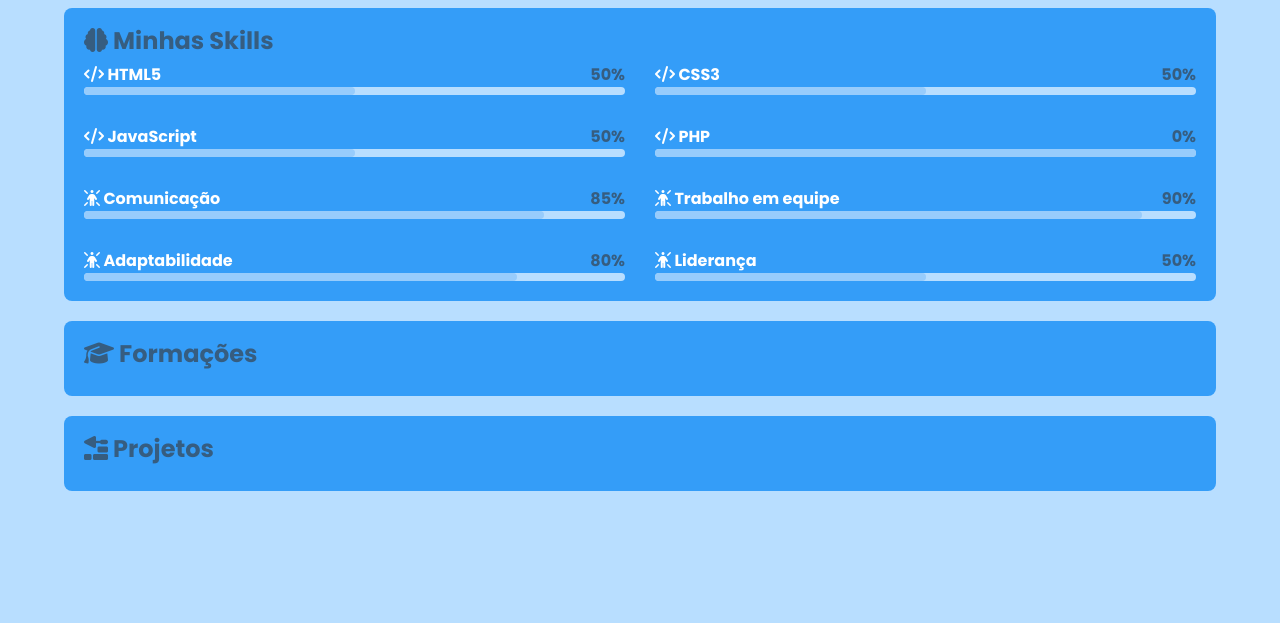
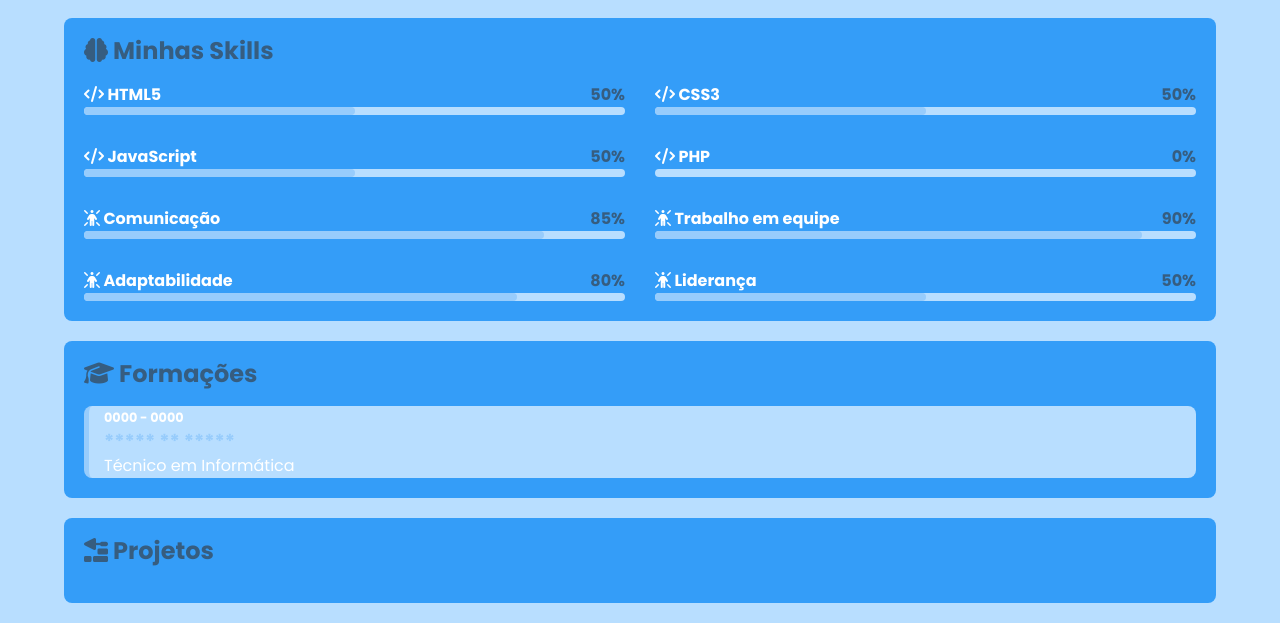
Before and after one commit to RyanGiraldi/projeto-portifolio, a plain HTML site: page index.html in a window 1280 px wide. Shown: the part 1155-1778 px from the top of the page. Before the commit the page ends 1666 px from the top, so only its background shows below. Drawn offline with Linux system fonts and the light colour scheme.

Commit message:
area de informações

```diff
--- a/estilos/style.css
+++ b/estilos/style.css
@@ -133,7 +133,7 @@
 
 article h2 {
   color: var(--destaque);
-  margin-bottom: 10px;
+  margin-bottom: 20px;
 }
 
 article#video .video-container {
@@ -188,6 +188,37 @@
   border-radius: 4px;
 } /*Fim Das Skills */
 
+#formacao-container {
+  display: flex;
+  flex-direction: column-reverse;
+  gap: 20px;
+}
+
+#formacao-container .curso {
+  background-color: var(--fundo-principal);
+  border-radius: 8px;
+  border-left: 5px solid var(--destaque-inverso);
+  padding-left: 15px;
+  transition: border-width 0.5s, border-color 0.5s;
+}
+
+#formacao-container .curso:hover {
+  border-left-width: 15px;
+  border-color: var(--destaque);
+  cursor: pointer;
+}
+
+#formacao-container .periodo {
+  font-size: 0.8em;
+  font-weight: bold;
+  color: var(--texto);
+}
+
+#formacao-container .instituicao {
+  color: var(--destaque-inverso);
+  font-size: 1.2em;
+}
+
 @media screen and (min-width: 768px) {
     #skill-container {
       grid-template-columns: 1fr 1fr;
--- a/index.html
+++ b/index.html
@@ -113,7 +113,7 @@
                             </span>
                         </div>
                         <div class="barra">
-                            <div class="progresso" style="width: 0  %;"></div>
+                            <div class="progresso" style="width: 0%;"></div>
                         </div>
                     </div>
 
@@ -184,6 +184,18 @@
                     <i class="fa-solid fa-graduation-cap"></i>
                     Formações
                 </h2>
+
+                <div id="formacao-container">
+                    <div class="curso">
+                        <p class="periodo">
+                            0000 - 0000
+                        </p>
+                        <h3 class="instituicao">***** ** *****</h3>
+                        <p class="titulacao">
+                            Técnico em Informática
+                        </p>
+                    </div>
+                </div>
             </article> <!-- Fim Article Formacao -->
 
             <article id="projetos">
```
